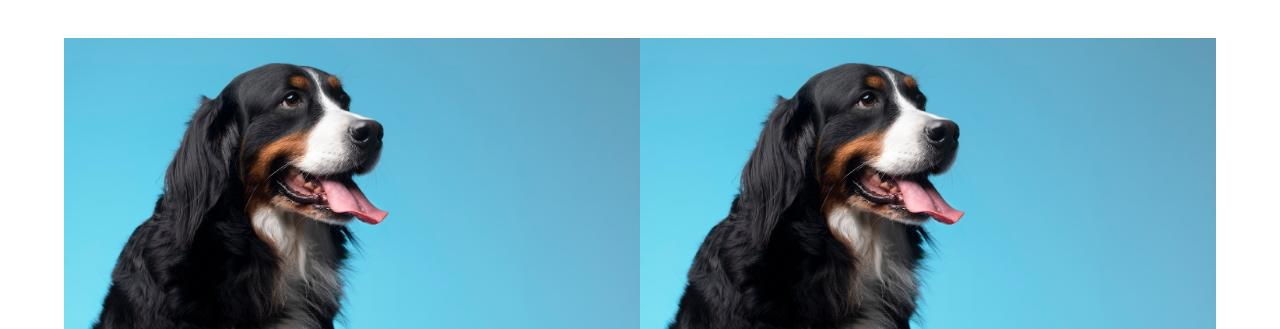
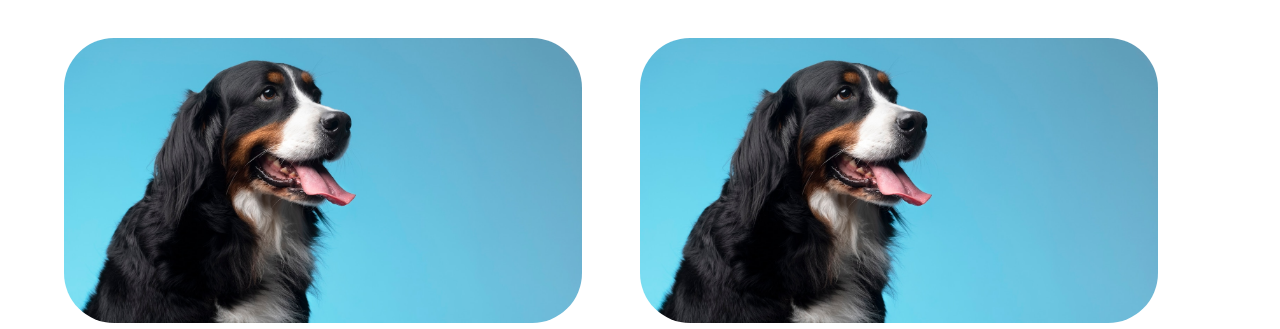
Before and after one commit to isahua16/JsDomCheck, a plain HTML site: page index.html in a window 1280 px wide. Shown: the part 74-403 px from the top of the page. Drawn offline with Linux system fonts and the light colour scheme.

Commit message:
changed styles

```diff
--- a/css/style.css
+++ b/css/style.css
@@ -7,6 +7,7 @@
 body {
     display: grid;
     justify-items: center;
+    font-family: sans-serif;
 }
 
 header {
@@ -25,11 +26,18 @@ header {
 
 main {
     width:90%;
-    min-height: 100vh;
     display: grid;
     grid-template-columns: 1fr 1fr;
 }
 
 img {
     width: 100%;
+    border-radius: 50px;
 }
+
+.article {
+    width: 90%;
+    display: grid;
+    row-gap: 12px;
+
+}
--- a/js/app.js
+++ b/js/app.js
@@ -11,6 +11,7 @@ first_h2.style.fontSize = `2rem`;
 first_h2.style.color = `green`;
 first_h2.style.backgroundColor = `yellow`;
 
+
 for(let i = 0; i < all_p_tags.length; i++)
 {
     all_p_tags[i].innerHTML = `HACKED`;
```
